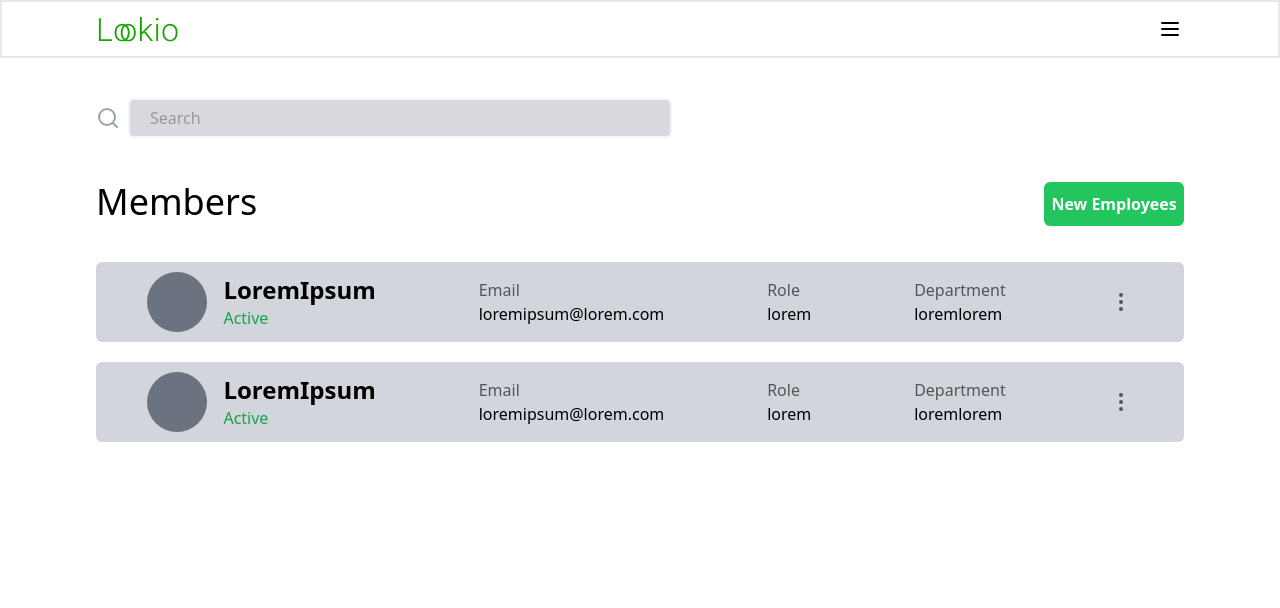
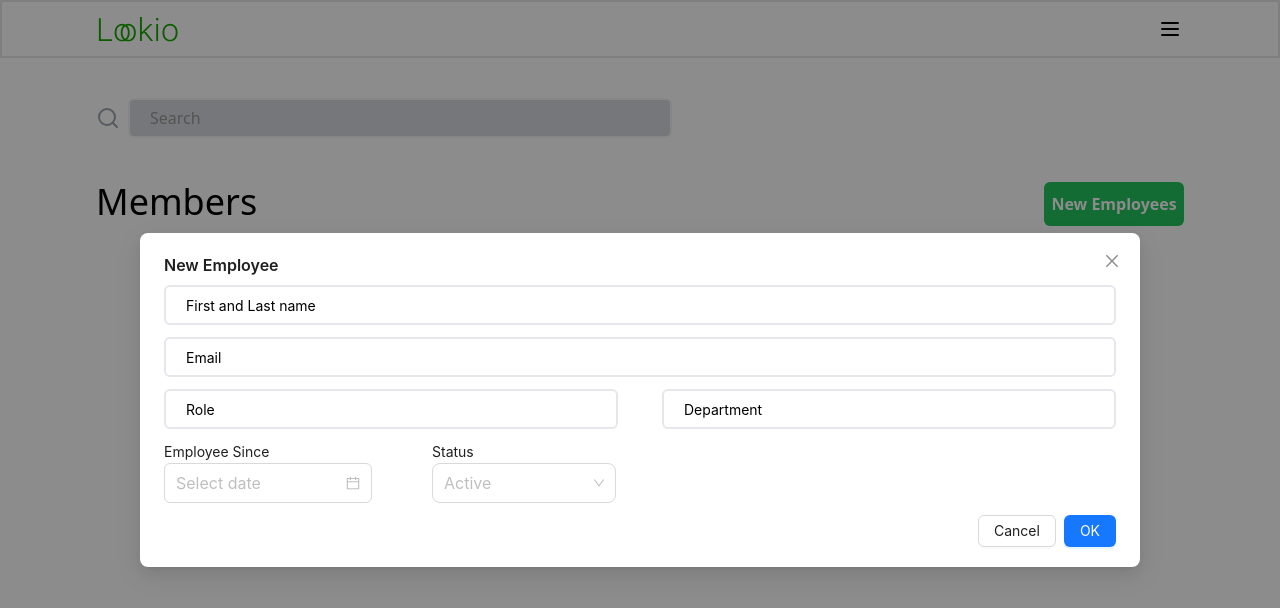
Before and after one commit to ribeiroLevi/InsightProjectEmployee, a React (Vite) app: page / in a window 1280 px wide. Both pictures are taken after a click on the button "New Employees". Shown: the top 608 px of the page. Built offline with nearby package versions, Linux system fonts and the light colour scheme.

Commit message:
:sparkles: add employes and search by name

```diff
--- a/src/app.tsx
+++ b/src/app.tsx
@@ -4,6 +4,7 @@ import { Menu } from 'lucide-react';
 import { Search } from 'lucide-react';
 import { Employee } from './components/employee';
 import { NewEmployee } from './components/newEmployee';
+import { useState, ChangeEvent } from 'react';
 
 interface Employee {
   id: string;
@@ -11,11 +12,60 @@ interface Employee {
   email: string;
   role: string;
   department: string;
-  status: boolean;
-  employeeSince: Date;
+  status: string;
+  employeeSince: string;
 }
 
 export function App() {
+  const [employee, setEmployee] = useState<Employee[]>(() => {
+    const employeesOnStorage = localStorage.getItem('employees');
+
+    if (employeesOnStorage) {
+      return JSON.parse(employeesOnStorage);
+    }
+    return [];
+  });
+  const [search, setSearch] = useState('');
+
+  const onNewEmployeeCreated = (
+    name: string,
+    email: string,
+    role: string,
+    department: string,
+    status: string,
+    employeeSince: string
+  ) => {
+    console.log('active');
+    const newEmployee = {
+      id: crypto.randomUUID(),
+      name,
+      email,
+      role,
+      department,
+      status,
+      employeeSince,
+    };
+
+    const employeesArray = [newEmployee, ...employee];
+
+    setEmployee(employeesArray);
+    localStorage.setItem('employee', JSON.stringify(employeesArray));
+    console.log(employeesArray);
+  };
+
+  function handleSearch(event: ChangeEvent<HTMLInputElement>) {
+    const query = event.target.value;
+
+    setSearch(query);
+  }
+
+  const filteredEmployees =
+    search !== ' '
+      ? employee.filter((employee) =>
+          employee.name.toLocaleLowerCase().includes(search.toLocaleLowerCase())
+        )
+      : employee;
+
   return (
     <div>
       <nav className="w-full border-2 flex justify-center">
@@ -28,6 +78,7 @@ export function App() {
         <form action="" className="flex mt-10 w-[85%] items-center">
           <Search className="stroke-gray-400 mr-2" />
           <input
+            onChange={handleSearch}
             type="text"
             placeholder="Search"
             className="w-1/2 h-10 bg-gray-400 opacity-40 border-2 rounded-md indent-5 placeholder:text-black placeholder:indent-5"
@@ -37,14 +88,15 @@ export function App() {
       <div className="flex w-full justify-center mt-11">
         <div className="flex w-[85%] justify-between">
           <h1 className="text-4xl">Members</h1>
-          <NewEmployee />
+          <NewEmployee onNewEmployeeCreated={onNewEmployeeCreated} />
         </div>
       </div>
       <div className="flex w-full justify-center">
         <div className="w-[85%] mt-4 rounded-md">
           <div>
-            <Employee />
-            <Employee />
+            {filteredEmployees.map((employee) => {
+              return <Employee key={employee.id} employee={employee} />;
+            })}
           </div>
         </div>
       </div>
--- a/src/components/employee.tsx
+++ b/src/components/employee.tsx
@@ -1,28 +1,40 @@
 import { EllipsisVertical } from 'lucide-react';
 
-export function Employee() {
+interface EmployeeProps {
+  employee: {
+    name: string;
+    email: string;
+    role: string;
+    department: string;
+    status: string;
+    employeeSince: string;
+  };
+}
+export function Employee({ employee }: EmployeeProps) {
   return (
     <div className="mt-5">
-      <div className="w-full bg-gray-400 bg-opacity-45 rounded-md">
+      <div className="w-full  bg-opacity-45 rounded-lg border-2">
         <div className="flex flex-row justify-around items-center h-[80px] rounded-md">
           <div className="flex items-center gap-4">
             <div className="w-[60px] h-[60px] bg-gray-500 rounded-full"></div>
             <div>
-              <h3 className="text-2xl text-black font-semibold">LoremIpsum</h3>
-              <p className="text-green-600">Active</p>
+              <h3 className="text-2xl text-black font-semibold">
+                {employee.name}
+              </h3>
+              <p className="text-green-600">{employee.status}</p>
             </div>
           </div>
           <div>
             <p className="opacity-60">Email</p>
-            <p>loremipsum@lorem.com</p>
+            <p>{employee.email}</p>
           </div>
           <div>
             <p className="opacity-60">Role</p>
-            <p>lorem</p>
+            <p>{employee.role}</p>
           </div>
           <div>
             <p className="opacity-60">Department</p>
-            <p>loremlorem</p>
+            <p>{employee.department}</p>
           </div>
           <EllipsisVertical className="stroke-gray-600" />
         </div>
--- a/src/components/newEmployee.tsx
+++ b/src/components/newEmployee.tsx
@@ -1,7 +1,168 @@
-export function NewEmployee() {
+import { useState, ChangeEvent, FormEvent } from 'react';
+import { Modal, DatePicker, Cascader } from 'antd';
+
+interface NewEmployeeProps {
+  onNewEmployeeCreated: (
+    name: string,
+    email: string,
+    role: string,
+    department: string,
+    status: string,
+    employeeSince: string
+  ) => void;
+}
+
+interface Option {
+  value: string;
+  label: string;
+}
+
+const options: Option[] = [
+  {
+    value: 'Active',
+    label: 'Active',
+  },
+  {
+    value: 'Inactive',
+    label: 'Inactive',
+  },
+];
+
+interface EmployeeFormData {
+  name: string;
+  email: string;
+  role: string;
+  department: string;
+  status: string;
+  employeeSince: string;
+}
+
+export function NewEmployee({ onNewEmployeeCreated }: NewEmployeeProps) {
+  const [open, setOpen] = useState(false);
+  const [formData, setFormData] = useState<EmployeeFormData>({
+    name: '',
+    email: '',
+    role: '',
+    department: '',
+    status: '',
+    employeeSince: '',
+  });
+
+  const showModal = () => {
+    setOpen(true);
+  };
+
+  const closeModal = () => {
+    setOpen(false);
+  };
+
+  const handleSaveEmployee = (event: FormEvent) => {
+    event.preventDefault();
+    const { name, email, role, department, status, employeeSince } = formData;
+
+    if (formData.name === '') {
+      console.log('input empty');
+      return;
+    }
+    onNewEmployeeCreated(name, email, role, department, status, employeeSince);
+    setFormData({
+      name: '',
+      email: '',
+      role: '',
+      department: '',
+      status: '',
+      employeeSince: '',
+    });
+  };
+
+  const handleContentChanged = (event: ChangeEvent<HTMLInputElement>) => {
+    const { name, value } = event.target;
+    setFormData({
+      ...formData,
+      [name]: value,
+    });
+  };
+
+  const handleStatusChange = (value: string[]) => {
+    setFormData({
+      ...formData,
+      status: value[0],
+    });
+  };
+
   return (
-    <button className="bg-green-500 w-[140px] h-11 rounded-md text-white font-bold">
-      New Employees
-    </button>
+    <div>
+      <button
+        className="bg-green-500 w-[140px] h-11 rounded-md text-white font-bold"
+        onClick={showModal}
+      >
+        New Employees
+      </button>
+      <Modal
+        title="New Employee"
+        open={open}
+        onCancel={closeModal}
+        centered
+        width={1000}
+        onOk={handleSaveEmployee}
+      >
+        <form action="" className="flex flex-col gap-3">
+          <input
+            type="text"
+            name="name"
+            value={formData.name}
+            placeholder="First and Last name"
+            className="w-full h-10 border-2 rounded-md indent-5 placeholder:text-black placeholder:indent-5"
+            onChange={handleContentChanged}
+          />
+          <input
+            type="text"
+            name="email"
+            value={formData.email}
+            placeholder="Email"
+            className="w-full h-10 border-2 rounded-md indent-5 placeholder:text-black placeholder:indent-5"
+            onChange={handleContentChanged}
+          />
+          <div className="flex gap-11">
+            <input
+              type="text"
+              name="role"
+              value={formData.role}
+              placeholder="Role"
+              className="w-full h-10 border-2 rounded-md indent-5 placeholder:text-black placeholder:indent-5"
+              onChange={handleContentChanged}
+            />
+            <input
+              type="text"
+              name="department"
+              value={formData.department}
+              placeholder="Department"
+              className="w-full h-10 border-2 rounded-md indent-5 placeholder:text-black placeholder:indent-5"
+              onChange={handleContentChanged}
+            />
+          </div>
+          <div className="flex w-1/2  justify-between">
+            <div className="flex flex-col">
+              <p>Employee Since</p>
+              <DatePicker
+                format={'DD/MM/YYYY'}
+                size="large"
+                onChange={handleStatusChange}
+              />
+            </div>
+            <div className="flex flex-col mr-6">
+              <p>Status</p>
+              <Cascader
+                options={options}
+                className="h-[100%]"
+                size="large"
+                placeholder="Active"
+                onChange={handleStatusChange}
+              />
+            </div>
+          </div>
+        </form>
+      </Modal>
+    </div>
   );
 }
```
